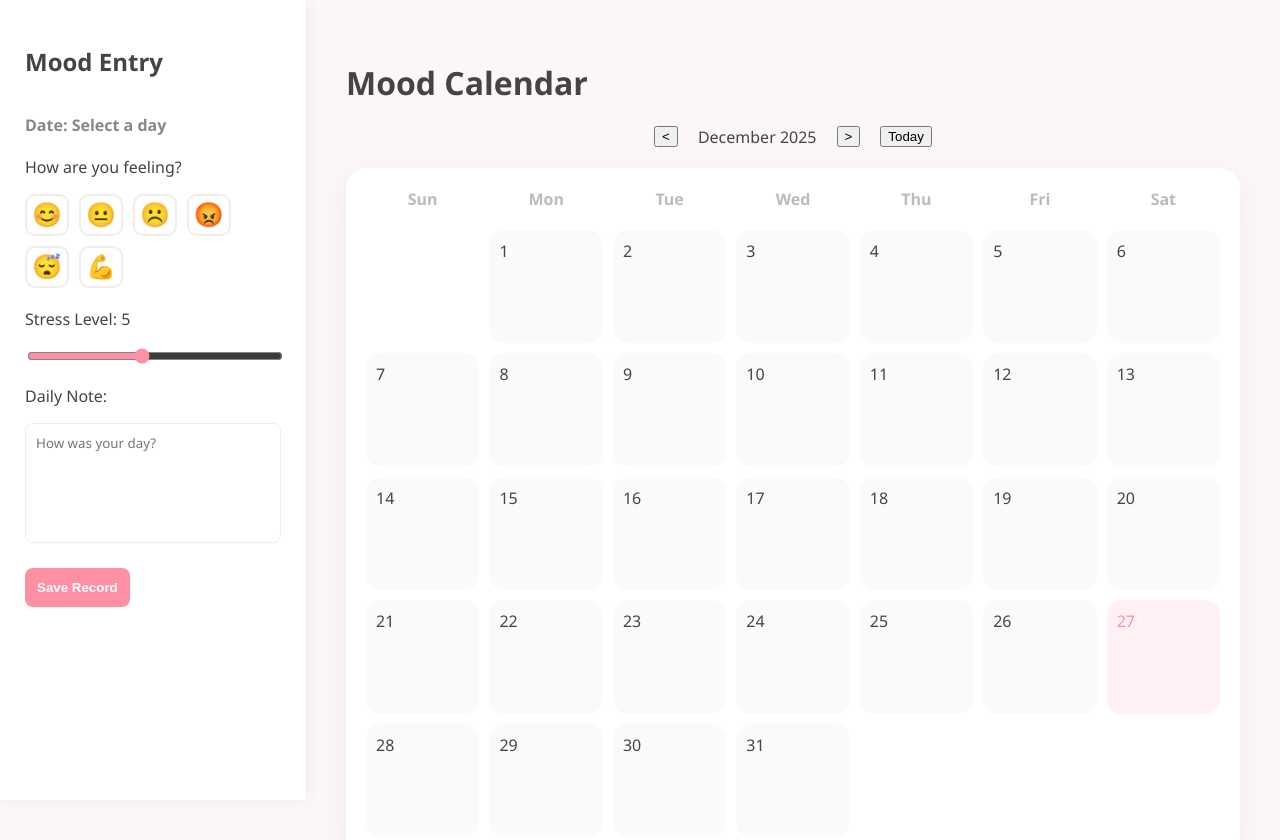
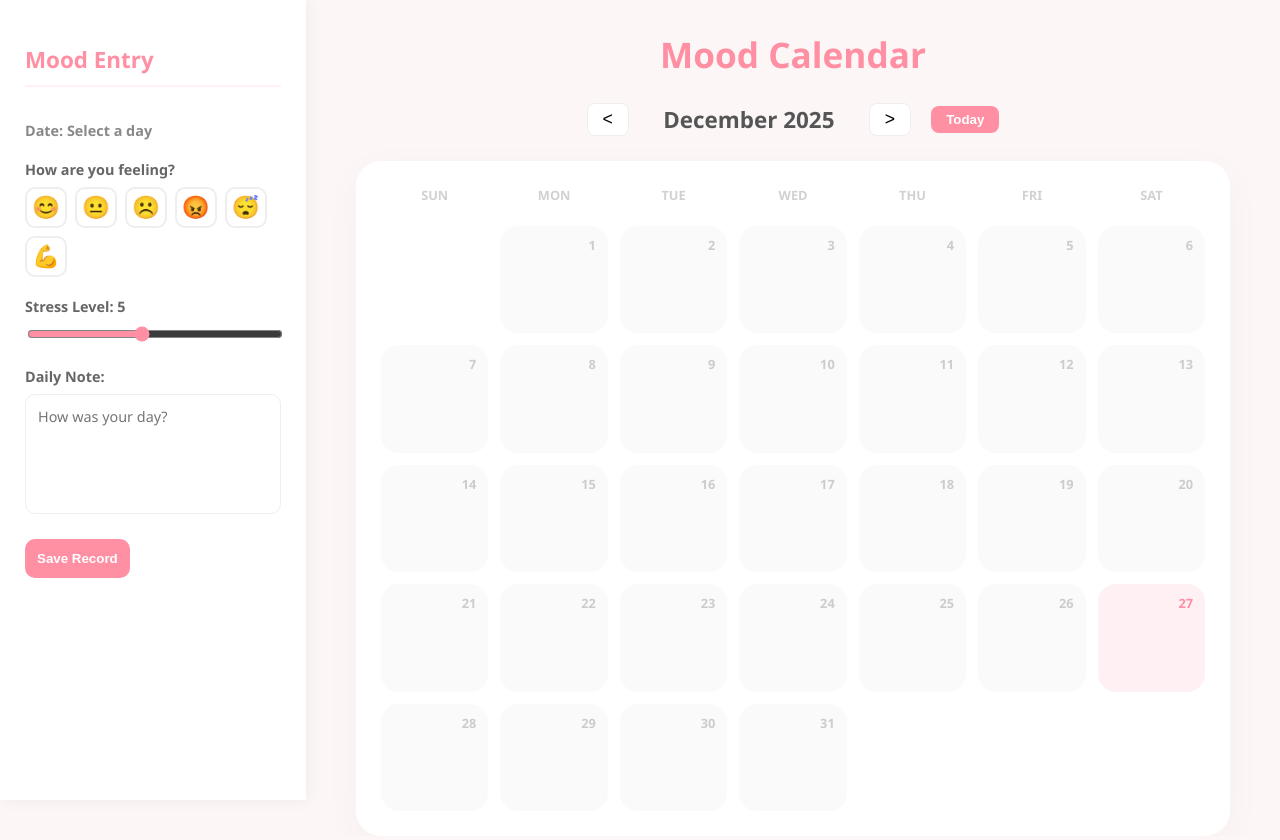
Before and after one commit to COCO0927/Mood-Calendar, a plain HTML site: page index.html in a window 1280 px wide. Drawn offline with Linux system fonts and the light colour scheme.

Commit message:
Update style.css

```diff
--- a/style.css
+++ b/style.css
@@ -1,74 +1,145 @@
+/* 全局基础设置 */
 body {
-    font-family: 'Segoe UI', Tahoma, Geneva, Verdana, sans-serif;
-    margin: 0; background: #fdf6f6; color: #444;
+    font-family: 'Segoe UI', Arial, sans-serif;
+    margin: 0;
+    background: #fdf6f6;
+    color: #444;
 }
 
-.layout { display: flex; height: 100vh; }
-
-/* 左侧分栏调整为约 20% */
-.left-panel {
-    width: 20%; background: white; padding: 25px;
-    box-shadow: 2px 0 15px rgba(0,0,0,0.05);
-    display: flex; flex-direction: column; z-index: 10;
+.layout {
+    display: flex;
+    height: 100vh;
 }
 
-.title { font-size: 1.5rem; color: #ff8fa3; margin-bottom: 20px; text-align: center; }
+/* 左侧分栏：调整为 20% */
+.left-panel {
+    width: 20%;
+    background: white;
+    padding: 25px;
+    box-shadow: 2px 0 15px rgba(0,0,0,0.05);
+    display: flex;
+    flex-direction: column;
+    z-index: 10;
+}
 
-.selected-date-label { font-weight: bold; margin-bottom: 20px; color: #888; }
+.side-title { color: #ff8fa3; margin-bottom: 20px; font-size: 1.4rem; border-bottom: 2px solid #fff0f3; padding-bottom: 10px; }
+.selected-date-label { font-weight: bold; color: #888; margin-bottom: 20px; font-size: 0.9rem; }
+.input-group { margin-bottom: 20px; }
+.label { font-size: 0.9rem; margin-bottom: 8px; font-weight: 600; color: #666; }
 
-/* Emoji 样式 */
-.emoji-grid { display: flex; flex-wrap: wrap; gap: 10px; margin-bottom: 20px; }
+/* Emoji 选择器 */
+.emoji-grid { display: flex; flex-wrap: wrap; gap: 8px; }
 .emoji-btn {
-    font-size: 1.5rem; cursor: pointer; border: 2px solid #eee;
+    font-size: 1.4rem; cursor: pointer; border: 2px solid #eee;
     background: none; border-radius: 10px; padding: 5px; transition: 0.2s;
 }
-.emoji-btn:hover { transform: scale(1.1); background: #fff0f3; }
-.emoji-btn.selected { border-color: #ff8fa3; background: #fff0f3; }
+.emoji-btn:hover { background: #fff0f3; border-color: #ff8fa3; }
+.emoji-btn.selected { border-color: #ff8fa3; background: #fff0f3; transform: scale(1.1); }
 
-/* 滑动条样式 */
-input[type="range"] { width: 100%; cursor: pointer; accent-color: #ff8fa3; }
-
+/* 输入控件 */
+input[type="range"] { width: 100%; accent-color: #ff8fa3; cursor: pointer; }
 textarea {
-    width: 100%; height: 120px; padding: 10px; border: 1px solid #eee;
-    border-radius: 8px; resize: none; box-sizing: border-box; font-family: inherit;
+    width: 100%; height: 120px; padding: 12px; border: 1px solid #eee;
+    border-radius: 10px; resize: none; box-sizing: border-box; font-family: inherit; font-size: 0.9rem;
 }
 
 #saveBtn {
-    margin-top: 20px; padding: 12px; background: #ff8fa3; color: white;
-    border: none; border-radius: 8px; cursor: pointer; font-weight: bold;
+    padding: 12px; background: #ff8fa3; color: white;
+    border: none; border-radius: 10px; cursor: pointer; font-weight: bold; transition: 0.3s;
 }
-#saveBtn:hover { background: #ff758f; }
+#saveBtn:hover { background: #ff758f; box-shadow: 0 4px 12px rgba(255,143,163,0.3); }
 
-/* 右侧日历 */
-.right-panel { flex-grow: 1; padding: 40px; display: flex; flex-direction: column; }
-.calendar-main-title { text-align: center; color: #ff8fa3; margin-top: 0; }
-
-.calendar-nav { display: flex; justify-content: center; align-items: center; gap: 20px; margin-bottom: 20px; }
-.month-title { font-size: 1.5rem; font-weight: bold; min-width: 200px; text-align: center; }
-
-#calendar {
-    display: grid; grid-template-columns: repeat(7, 1fr); gap: 10px;
-    background: white; padding: 20px; border-radius: 20px; box-shadow: 0 10px 30px rgba(0,0,0,0.05);
+/* 右侧主面板 */
+.right-panel {
+    flex-grow: 1;
+    padding: 30px 50px;
+    display: flex;
+    flex-direction: column;
+    align-items: center; /* 确保子元素在交叉轴上居中 */
 }
 
-.calendar-header { text-align: center; font-weight: bold; color: #bbb; padding-bottom: 10px; }
+/* 修复：Mood Calendar 标题居中 */
+.main-title {
+    width: 100%;             /* 占据全部宽度 */
+    text-align: center;      /* 文字水平居中 */
+    color: #ff8fa3;
+    font-size: 2.2rem;
+    margin: 0 0 25px 0;      /* 去掉默认左右 margin，防止偏移 */
+    display: block;
+}
 
-/* 日期格子悬浮特效 */
+/* 导航栏 */
+.calendar-nav {
+    display: flex;
+    justify-content: center;
+    align-items: center;
+    gap: 20px;
+    margin-bottom: 25px;
+    width: 100%;
+}
+.month-label { font-size: 1.4rem; font-weight: bold; min-width: 200px; text-align: center; color: #555; }
+.nav-btn { background: white; border: 1px solid #eee; padding: 5px 15px; border-radius: 8px; cursor: pointer; font-size: 1.1rem; }
+.nav-btn:hover { background: #fff0f3; color: #ff8fa3; }
+.today-btn { background: #ff8fa3; color: white; border: none; padding: 6px 15px; border-radius: 8px; cursor: pointer; font-weight: bold; }
+
+/* 日历网格 */
+#calendar {
+    display: grid;
+    grid-template-columns: repeat(7, 1fr);
+    gap: 12px;
+    background: white;
+    padding: 25px;
+    border-radius: 25px;
+    box-shadow: 0 10px 40px rgba(0,0,0,0.03);
+    width: 100%;             /* 宽度铺满父容器 */
+    max-width: 900px;        /* 限制最大宽度，防止在大屏幕上拉得太稀疏 */
+    box-sizing: border-box;
+}
+
+.calendar-header { text-align: center; font-weight: bold; color: #d1d1d1; font-size: 0.8rem; text-transform: uppercase; padding-bottom: 10px; }
+
+/* 日期格子 */
 .calendar-day {
-    aspect-ratio: 1/1; background: #fafafa; border-radius: 15px;
-    display: flex; flex-direction: column; justify-content: space-between;
-    padding: 10px; cursor: pointer; position: relative;
-    transition: all 0.3s cubic-bezier(0.175, 0.885, 0.32, 1.275);
+    aspect-ratio: 1/1;
+    background: #fafafa;
+    border-radius: 18px;
+    display: flex;
+    align-items: center;
+    justify-content: center;
+    cursor: pointer;
+    position: relative;
+    transition: all 0.4s cubic-bezier(0.175, 0.885, 0.32, 1.275);
 }
 
 .calendar-day:hover {
-    transform: translateY(-8px); /* 浮起效果 */
-    box-shadow: 0 8px 20px rgba(255, 143, 163, 0.2);
-    background: #fff;
+    transform: translateY(-8px);
+    box-shadow: 0 12px 24px rgba(255, 143, 163, 0.15);
+    background: white;
+    z-index: 5;
 }
 
-.calendar-day.active { border: 2px solid #ff8fa3; background: white; }
+.calendar-day.active { border: 2.5px solid #ff8fa3; background: white; }
+.calendar-day.today { background: #fff0f3; }
+.calendar-day.today .day-num { color: #ff8fa3; }
 
-.calendar-day.today { background: #fff0f3; color: #ff8fa3; }
+.day-num {
+    position: absolute;
+    top: 10px;
+    right: 12px;
+    font-size: 0.8rem;
+    color: #ccc;
+    font-weight: bold;
+}
 
-.day-mood { font-size: 1.2rem; align-self: center; }
+/* 表情大小 */
+.day-mood {
+    font-size: 2.6rem;
+    line-height: 1;
+    filter: drop-shadow(0 2px 5px rgba(0,0,0,0.08));
+    animation: popIn 0.4s ease-out;
+}
+
+@keyframes popIn {
+    0% { transform: scale(0.5); opacity: 0; }
+    100% { transform: scale(1); opacity: 1; }
+}
```
